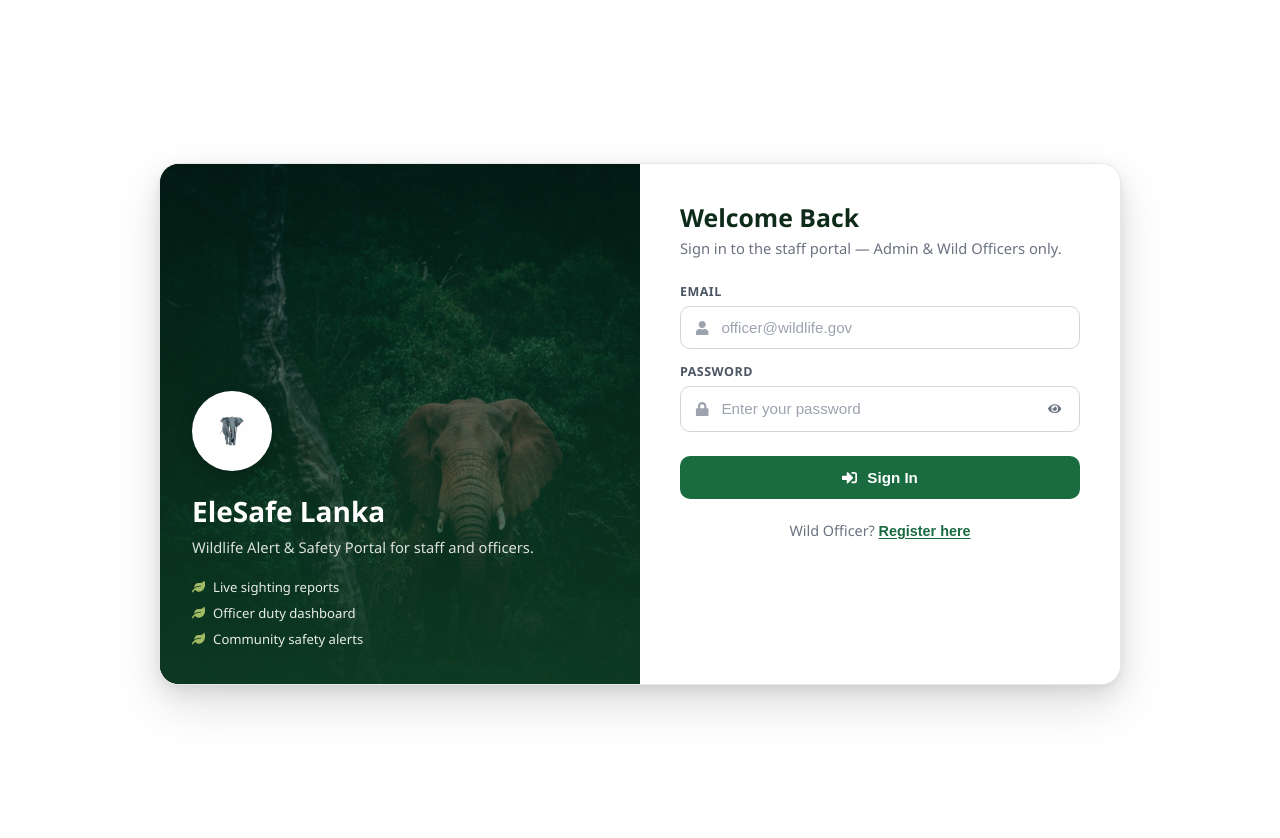
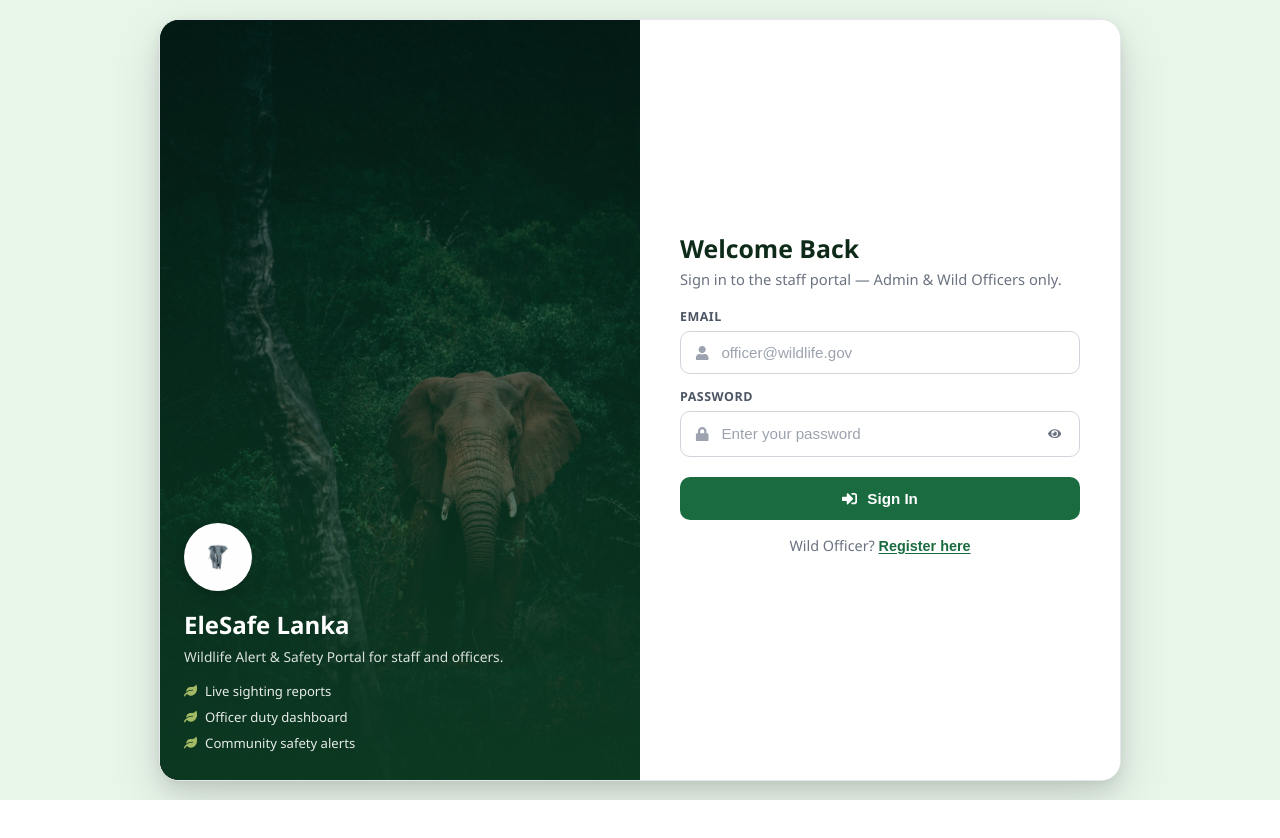
Before and after one commit to chalanaishara/eleSafe_web, a React (Vite) app: page / in a window 1280 px wide. Shown: the top 838 px of the page. After the commit the page ends 800 px from the top, so only its background shows below. Built offline with nearby package versions, Linux system fonts and the light colour scheme; no server answers.

Commit message:
update UI

```diff
--- a/src/pages/LoginPage.jsx
+++ b/src/pages/LoginPage.jsx
@@ -47,8 +47,8 @@ export default function LoginPage() {
   };
 
   return (
-    <div className="auth-page">
-      <div className="auth-shell">
+    <div className="auth-page auth-page--login">
+      <div className="auth-shell auth-shell--login">
         <div className="auth-brand">
           <div className="brand-overlay" />
           <div className="brand-content">
--- a/src/styles/auth.css
+++ b/src/styles/auth.css
@@ -6,7 +6,7 @@
   align-items: center;
   justify-content: center;
   padding: 24px 16px;
-  background: #ffffff;
+  background: #e8f5e9;
   font-family: "Segoe UI", system-ui, -apple-system, sans-serif;
 }
 
@@ -326,7 +326,7 @@
   align-items: center;
   justify-content: center;
   padding: 24px;
-  background: #ffffff;
+  background: #e8f5e9;
 }
 
 .auth-success-card {
@@ -369,6 +369,65 @@
   line-height: 1.5;
 }
 
+/* Login — fit one screen, no page scroll */
+.auth-page--login {
+  height: 100dvh;
+  min-height: 100dvh;
+  max-height: 100dvh;
+  overflow: hidden;
+  padding: 20px 16px;
+  box-sizing: border-box;
+}
+
+.auth-shell--login {
+  height: 100%;
+  max-height: 100%;
+  min-height: 0;
+}
+
+.auth-shell--login .auth-brand {
+  min-height: 0;
+  height: 100%;
+}
+
+.auth-shell--login .auth-panel {
+  max-height: none;
+  overflow: hidden;
+  align-items: center;
+  padding: 28px 32px;
+}
+
+.auth-shell--login .brand-content {
+  padding: 28px 24px;
+}
+
+.auth-shell--login .brand-logo {
+  width: 60px;
+  height: 60px;
+  margin-bottom: 12px;
+}
+
+.auth-shell--login .brand-content h1 {
+  font-size: 1.5rem;
+}
+
+.auth-shell--login .brand-tagline {
+  margin-bottom: 14px;
+  font-size: 0.86rem;
+}
+
+.auth-shell--login .auth-subtitle {
+  margin-bottom: 18px;
+}
+
+.auth-shell--login .auth-btn-primary {
+  margin-top: 20px;
+}
+
+.auth-shell--login .auth-footer {
+  margin-top: 16px;
+}
+
 @media (max-width: 900px) {
   .auth-shell,
   .auth-shell--wide {
@@ -379,6 +438,21 @@
   .auth-brand,
   .auth-brand--short {
     min-height: 200px;
+  }
+
+  .auth-shell--login .auth-brand {
+    min-height: 160px;
+    height: auto;
+  }
+
+  .auth-shell--login {
+    height: auto;
+    max-height: 100%;
+    overflow-y: auto;
+  }
+
+  .auth-page--login {
+    overflow-y: auto;
   }
 
   .brand-features {
```
